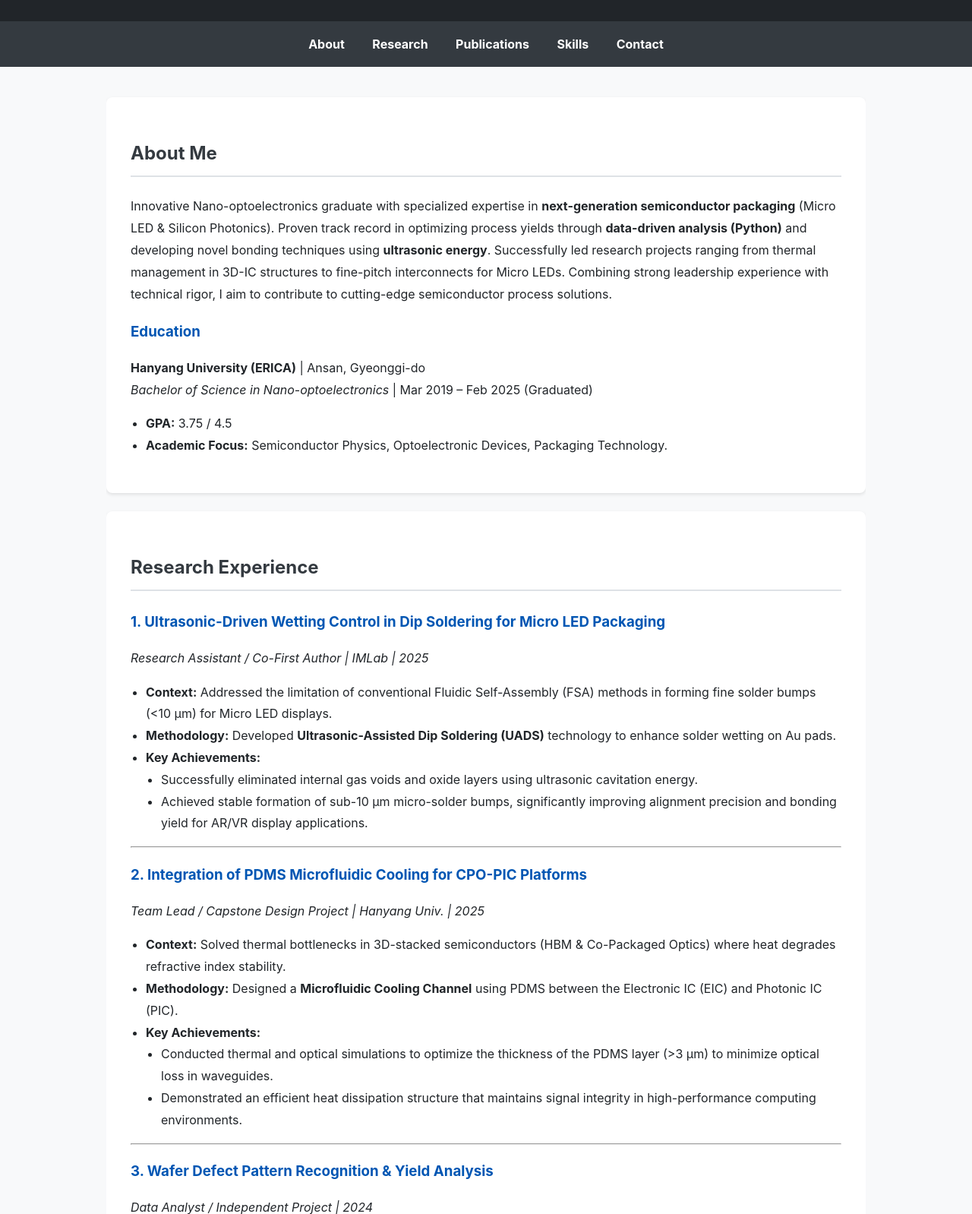
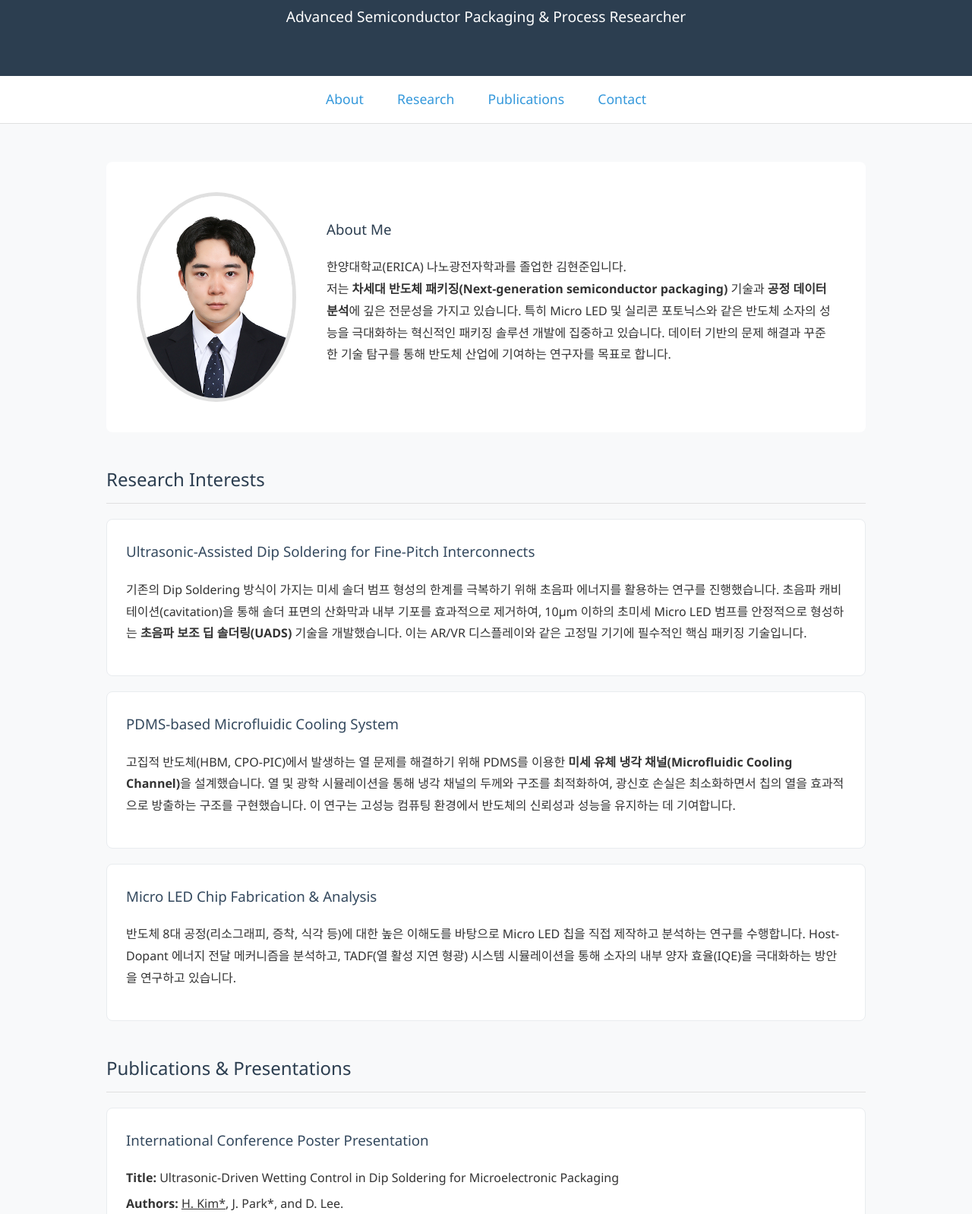
Before and after one commit to KIM-Hyunjun99/Homepage, a plain HTML site: page index.html in a window 1280 px wide. Shown: the part 151-1749 px from the top of the page at 76% size. Drawn offline with Linux system fonts and the light colour scheme.

Commit message:
Update index.html

```diff
--- a/index.html
+++ b/index.html
@@ -3,208 +3,167 @@
 <head>
     <meta charset="UTF-8">
     <meta name="viewport" content="width=device-width, initial-scale=1.0">
-    <title>Hyun-jun Kim's Homepage</title>
+    <title>Hyun-jun Kim | Advanced Packaging Research</title>
     <style>
+        /* --- 기본 스타일 --- */
         body {
-            font-family: -apple-system, BlinkMacSystemFont, "Segoe UI", Roboto, "Helvetica Neue", Arial, sans-serif;
+            font-family: 'Segoe UI', Arial, sans-serif;
+            margin: 0;
+            background-color: #f8f9fa;
+            color: #333;
             line-height: 1.8;
-            margin: 0;
-            padding: 0;
-            background-color: #f8f9fa;
-            color: #212529;
         }
-        header {
-            background: #212529;
-            color: #fff;
-            padding: 2rem 0;
+        .container {
+            max-width: 1000px;
+            margin: 0 auto;
+            padding: 20px;
+        }
+        h1, h2, h3 {
+            font-weight: 300;
+            color: #2c3e50;
+        }
+        h2 {
+            border-bottom: 1px solid #e0e0e0;
+            padding-bottom: 10px;
+            margin-top: 40px;
+        }
+        a {
+            color: #3498db;
+            text-decoration: none;
+        }
+        a:hover {
+            text-decoration: underline;
+        }
+
+        /* --- 헤더 --- */
+        .hero-header {
+            background-color: #2c3e50;
+            color: white;
+            padding: 60px 20px;
             text-align: center;
         }
-        header h1 {
+        .hero-header h1 {
+            color: white;
+            font-size: 3em;
+            font-weight: bold;
             margin: 0;
-            font-size: 2.5rem;
         }
-        header p {
-            margin: 0.5rem 0 0;
-            font-size: 1.2rem;
-            color: #adb5bd;
+        .hero-header p {
+            font-size: 1.2em;
+            font-weight: 300;
+            margin: 10px 0 0;
         }
+
+        /* --- 네비게이션 --- */
         nav {
+            background-color: white;
+            border-bottom: 1px solid #e0e0e0;
+            text-align: center;
+            padding: 15px 0;
             position: sticky;
             top: 0;
-            background: #343a40;
-            padding: 1rem;
-            text-align: center;
-            z-index: 1000;
+            z-index: 100;
         }
         nav a {
-            color: #fff;
-            padding: 0.5rem 1rem;
-            text-decoration: none;
-            font-weight: bold;
-            transition: background-color 0.3s;
+            font-weight: 500;
+            margin: 0 20px;
+            font-size: 1.1em;
         }
-        nav a:hover {
-            background-color: #495057;
-            border-radius: 5px;
+
+        /* --- 소개 (About) 섹션 --- */
+        .about-section {
+            display: flex;
+            align-items: center;
+            gap: 40px;
+            background-color: #fff;
+            padding: 40px;
+            border-radius: 8px;
+            margin-top: 30px;
         }
-        .container {
-            width: 80%;
-            max-width: 1000px;
-            margin: auto;
-            overflow: hidden;
-            padding: 2.5rem 0;
+        .about-section img {
+            width: 200px;
+            height: auto;
+            border-radius: 50%;
+            border: 5px solid #e0e0e0;
         }
-        section {
-            background: #fff;
-            margin-bottom: 1.5rem;
-            padding: 2rem;
+        .about-text h3 {
+            margin-top: 0;
+        }
+
+        /* --- 연구 (Research) & 출판 (Publications) 섹션 --- */
+        .research-item, .publication-item {
+            background-color: #fff;
+            padding: 25px;
             border-radius: 8px;
-            box-shadow: 0 2px 4px rgba(0,0,0,0.1);
+            margin-bottom: 20px;
+            border: 1px solid #e9ecef;
         }
-        h2 {
-            border-bottom: 2px solid #dee2e6;
-            padding-bottom: 0.5rem;
-            margin-bottom: 1.5rem;
-            color: #343a40;
+        .research-item h3, .publication-item h3 {
+            margin-top: 0;
+            color: #34495e;
         }
-        h3 {
-            color: #0056b3;
-            margin-bottom: 0.5rem;
-        }
-        ul {
-            list-style-type: disc;
-            padding-left: 20px;
-        }
-        .skills-category {
-            margin-top: 1.5rem;
-        }
-        .skills-category h4 {
-            margin-bottom: 0.5rem;
-        }
+        .publication-item p { margin: 5px 0; }
+
+        /* --- 푸터 --- */
         footer {
             text-align: center;
-            padding: 2rem;
-            background: #212529;
-            color: #fff;
-            margin-top: 2rem;
-        }
-        a {
-            color: #0056b3;
+            padding: 20px;
+            margin-top: 40px;
+            background-color: #34495e;
+            color: #ecf0f1;
         }
     </style>
 </head>
 <body>
 
-    <header>
+    <header class="hero-header">
         <h1>Hyun-jun Kim</h1>
-        <p>R&D Engineer specializing in Advanced Packaging & Process Data Analytics</p>
+        <p>Advanced Semiconductor Packaging & Process Researcher</p>
     </header>
 
     <nav>
         <a href="#about">About</a>
         <a href="#research">Research</a>
         <a href="#publications">Publications</a>
-        <a href="#skills">Skills</a>
         <a href="#contact">Contact</a>
     </nav>
 
     <div class="container">
-        <section id="about">
-            <h2>About Me</h2>
-            <p>
-                Innovative Nano-optoelectronics graduate with specialized expertise in <strong>next-generation semiconductor packaging</strong> (Micro LED & Silicon Photonics). Proven track record in optimizing process yields through <strong>data-driven analysis (Python)</strong> and developing novel bonding techniques using <strong>ultrasonic energy</strong>. Successfully led research projects ranging from thermal management in 3D-IC structures to fine-pitch interconnects for Micro LEDs. Combining strong leadership experience with technical rigor, I aim to contribute to cutting-edge semiconductor process solutions.
-            </p>
-            <h3>Education</h3>
-            <p>
-                <strong>Hanyang University (ERICA)</strong> | Ansan, Gyeonggi-do<br>
-                <em>Bachelor of Science in Nano-optoelectronics</em> | Mar 2019 – Feb 2025 (Graduated)<br>
-                <ul>
-                    <li><strong>GPA:</strong> 3.75 / 4.5</li>
-                    <li><strong>Academic Focus:</strong> Semiconductor Physics, Optoelectronic Devices, Packaging Technology.</li>
-                </ul>
-            </p>
+        <section id="about" class="about-section">
+            <img src="profile.jpg" alt="Hyun-jun Kim Profile Photo">
+            <div class="about-text">
+                <h3>About Me</h3>
+                <p>
+                    한양대학교(ERICA) 나노광전자학과를 졸업한 김현준입니다.<br>
+                    저는 <strong>차세대 반도체 패키징(Next-generation semiconductor packaging)</strong> 기술과 <strong>공정 데이터 분석</strong>에 깊은 전문성을 가지고 있습니다. 특히 Micro LED 및 실리콘 포토닉스와 같은 반도체 소자의 성능을 극대화하는 혁신적인 패키징 솔루션 개발에 집중하고 있습니다. 데이터 기반의 문제 해결과 꾸준한 기술 탐구를 통해 반도체 산업에 기여하는 연구자를 목표로 합니다.
+                </p>
+            </div>
         </section>
 
         <section id="research">
-            <h2>Research Experience</h2>
-            <div>
-                <h3>1. Ultrasonic-Driven Wetting Control in Dip Soldering for Micro LED Packaging</h3>
-                <p><em>Research Assistant / Co-First Author | IMLab | 2025</em></p>
-                <ul>
-                    <li><strong>Context:</strong> Addressed the limitation of conventional Fluidic Self-Assembly (FSA) methods in forming fine solder bumps (<10 µm) for Micro LED displays.</li>
-                    <li><strong>Methodology:</strong> Developed <strong>Ultrasonic-Assisted Dip Soldering (UADS)</strong> technology to enhance solder wetting on Au pads.</li>
-                    <li><strong>Key Achievements:</strong>
-                        <ul>
-                            <li>Successfully eliminated internal gas voids and oxide layers using ultrasonic cavitation energy.</li>
-                            <li>Achieved stable formation of sub-10 µm micro-solder bumps, significantly improving alignment precision and bonding yield for AR/VR display applications.</li>
-                        </ul>
-                    </li>
-                </ul>
+            <h2>Research Interests</h2>
+            <div class="research-item">
+                <h3>Ultrasonic-Assisted Dip Soldering for Fine-Pitch Interconnects</h3>
+                <p>기존의 Dip Soldering 방식이 가지는 미세 솔더 범프 형성의 한계를 극복하기 위해 초음파 에너지를 활용하는 연구를 진행했습니다. 초음파 캐비테이션(cavitation)을 통해 솔더 표면의 산화막과 내부 기포를 효과적으로 제거하여, 10µm 이하의 초미세 Micro LED 범프를 안정적으로 형성하는 <strong>초음파 보조 딥 솔더링(UADS)</strong> 기술을 개발했습니다. 이는 AR/VR 디스플레이와 같은 고정밀 기기에 필수적인 핵심 패키징 기술입니다.</p>
             </div>
-            <hr>
-            <div>
-                <h3>2. Integration of PDMS Microfluidic Cooling for CPO-PIC Platforms</h3>
-                <p><em>Team Lead / Capstone Design Project | Hanyang Univ. | 2025</em></p>
-                 <ul>
-                    <li><strong>Context:</strong> Solved thermal bottlenecks in 3D-stacked semiconductors (HBM & Co-Packaged Optics) where heat degrades refractive index stability.</li>
-                    <li><strong>Methodology:</strong> Designed a <strong>Microfluidic Cooling Channel</strong> using PDMS between the Electronic IC (EIC) and Photonic IC (PIC).</li>
-                    <li><strong>Key Achievements:</strong>
-                        <ul>
-                            <li>Conducted thermal and optical simulations to optimize the thickness of the PDMS layer (>3 µm) to minimize optical loss in waveguides.</li>
-                            <li>Demonstrated an efficient heat dissipation structure that maintains signal integrity in high-performance computing environments.</li>
-                        </ul>
-                    </li>
-                </ul>
+            <div class="research-item">
+                <h3>PDMS-based Microfluidic Cooling System</h3>
+                <p>고집적 반도체(HBM, CPO-PIC)에서 발생하는 열 문제를 해결하기 위해 PDMS를 이용한 <strong>미세 유체 냉각 채널(Microfluidic Cooling Channel)</strong>을 설계했습니다. 열 및 광학 시뮬레이션을 통해 냉각 채널의 두께와 구조를 최적화하여, 광신호 손실은 최소화하면서 칩의 열을 효과적으로 방출하는 구조를 구현했습니다. 이 연구는 고성능 컴퓨팅 환경에서 반도체의 신뢰성과 성능을 유지하는 데 기여합니다.</p>
             </div>
-             <hr>
-            <div>
-                <h3>3. Wafer Defect Pattern Recognition & Yield Analysis</h3>
-                <p><em>Data Analyst / Independent Project | 2024</em></p>
-                 <ul>
-                    <li><strong>Methodology:</strong> Utilized <strong>Python</strong> to process wafer map coordinate data.</li>
-                    <li><strong>Key Achievements:</strong>
-                        <ul>
-                            <li><strong>Data Preprocessing:</strong> Cleaned and structured raw fab data using <strong>Pandas</strong>.</li>
-                            <li><strong>Visualization:</strong> Developed automated scripts using <strong>Matplotlib</strong> to generate wafer maps, identifying specific defect signatures (Scratch, Ring, Edge, Random).</li>
-                            <li><strong>Insight:</strong> Calculated process yield (79.25%) and correlated defect clusters with potential equipment anomalies.</li>
-                        </ul>
-                    </li>
-                </ul>
+            <div class="research-item">
+                <h3>Micro LED Chip Fabrication & Analysis</h3>
+                <p>반도체 8대 공정(리소그래피, 증착, 식각 등)에 대한 높은 이해도를 바탕으로 Micro LED 칩을 직접 제작하고 분석하는 연구를 수행합니다. Host-Dopant 에너지 전달 메커니즘을 분석하고, TADF(열 활성 지연 형광) 시스템 시뮬레이션을 통해 소자의 내부 양자 효율(IQE)을 극대화하는 방안을 연구하고 있습니다.</p>
             </div>
         </section>
 
         <section id="publications">
-            <h2>Publications & Conference Presentations</h2>
-            <ul>
-                <li>H. Kim*, J. Park*, and D. Lee, “Ultrasonic-Driven Wetting Control in Dip Soldering for Microelectronic Packaging,” <em>25th International Meeting on Information Display (IMID 2025)</em>, Aug 2025. (Poster Presentation)</li>
-                <li>H. Kim*, J. Park*, and D. Lee, “Ultrasonic-Assisted Dip Soldering: How to Improve the Yield and Alignment Precision of the Micro LED Bonding Process,” <em>The Korean Society of LED and Optoelectronics</em>, 2025. (*Contributed equally)</li>
-            </ul>
-        </section>
-
-        <section id="skills">
-            <h2>Technical Skills</h2>
-            <div class="skills-category">
-                <h4>1. Semiconductor & Process Engineering</h4>
-                <ul>
-                    <li><strong>Fabrication:</strong> Hands-on knowledge of 8-major processes (Lithography, Etching, Deposition, Ion Implantation).</li>
-                    <li><strong>Packaging:</strong> Dip Soldering, UADS (Ultrasonic-Assisted), Micro-fluidic channel integration.</li>
-                    <li><strong>Device Physics:</strong> Operation principles of Micro LEDs, OLEDs, and Silicon Photonics (Waveguides, Modulators).</li>
-                </ul>
-            </div>
-            <div class="skills-category">
-                <h4>2. Data Analysis & Programming</h4>
-                 <ul>
-                    <li><strong>Languages:</strong> Python (Advanced)</li>
-                    <li><strong>Data Science Libraries:</strong> Pandas/NumPy, Matplotlib/Seaborn.</li>
-                    <li><strong>Algorithm Logic:</strong> Experience in implementing logic for pattern recognition and defect classification.</li>
-                </ul>
-            </div>
-            <div class="skills-category">
-                <h4>3. Simulation & Tools</h4>
-                <ul>
-                    <li><strong>Simulation:</strong> Thermal/Optical simulation basics.</li>
-                    <li><strong>Documentation:</strong> MS Office (Expert), Git Hub.</li>
-                </ul>
+            <h2>Publications & Presentations</h2>
+            <div class="publication-item">
+                <h3>International Conference Poster Presentation</h3>
+                <p><strong>Title:</strong> Ultrasonic-Driven Wetting Control in Dip Soldering for Microelectronic Packaging</p>
+                <p><strong>Authors:</strong> <u>H. Kim*</u>, J. Park*, and D. Lee.</p>
+                <p><strong>Conference:</strong> 25th International Meeting on Information Display (IMID 2025)</p>
+                <p><strong>Date:</strong> August 2025 (Poster Presentation)</p>
             </div>
         </section>
 
@@ -216,7 +175,7 @@
     </div>
 
     <footer>
-        <p>&copy; 2025 Hyun-jun Kim. All Rights Reserved.</p>
+        <p>&copy; 2025 Hyun-jun Kim. All rights reserved.</p>
     </footer>
 
 </body>
```
